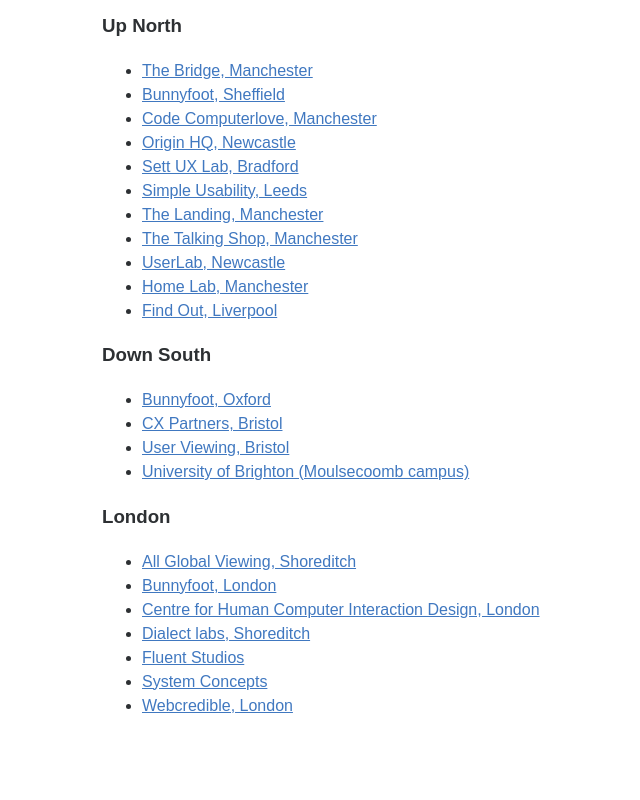
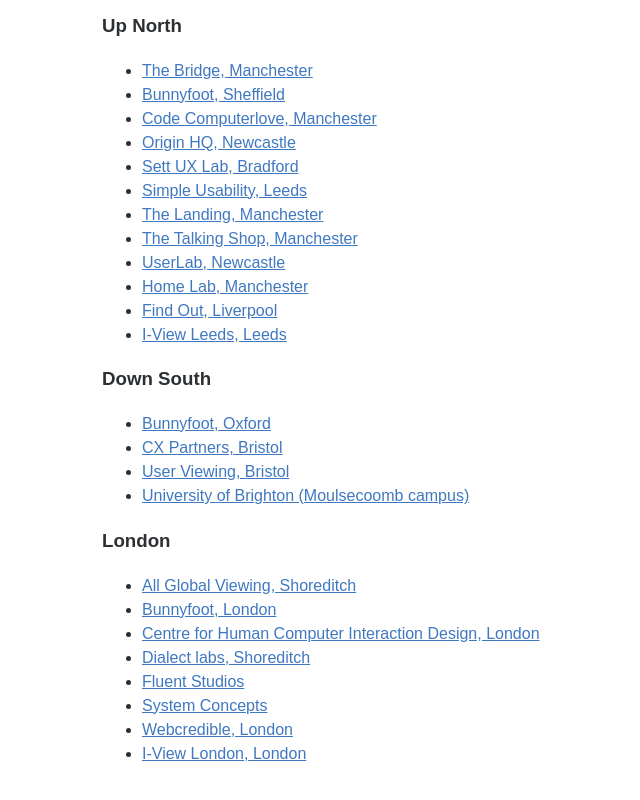
Before and after one commit to benjystanton/usability-labs, a plain HTML site: page index.html in a window 1280 px wide. Shown: the part 518-1318 px from the top of the page, without its empty margins (218-858 px from the left). Before the commit the page ends 1284 px from the top, so only its background shows below. Drawn offline with Linux system fonts and the light colour scheme.

Commit message:
Adding i-view

```diff
--- a/index.html
+++ b/index.html
@@ -47,6 +47,7 @@
 			<li><a href="http://www.userlab.co.uk/">UserLab, Newcastle</a></li>
 			<li><a href="http://www.homeuxlab.com/">Home Lab, Manchester</a></li>
 			<li><a href="https://www.findout.digital/">Find Out, Liverpool</a></li>
+			<li><a href="http://www.i-viewleeds.com/">I-View Leeds, Leeds</a></li>
 		</ul>
 
 		<h3>Down South</h3>
@@ -68,6 +69,7 @@
 			<li><a href="http://fluent-studios.co.uk/">Fluent Studios</a></li>
 			<li><a href="http://www.system-concepts.com/">System Concepts</a></li>
 			<li><a href="http://www.webcredible.com/usability-lab-hire">Webcredible, London</a></li>
+			<li><a href="http://www.i-viewlondon.com/">I-View London, London</a></li>
 		</ul>
 
 	</body>
```
